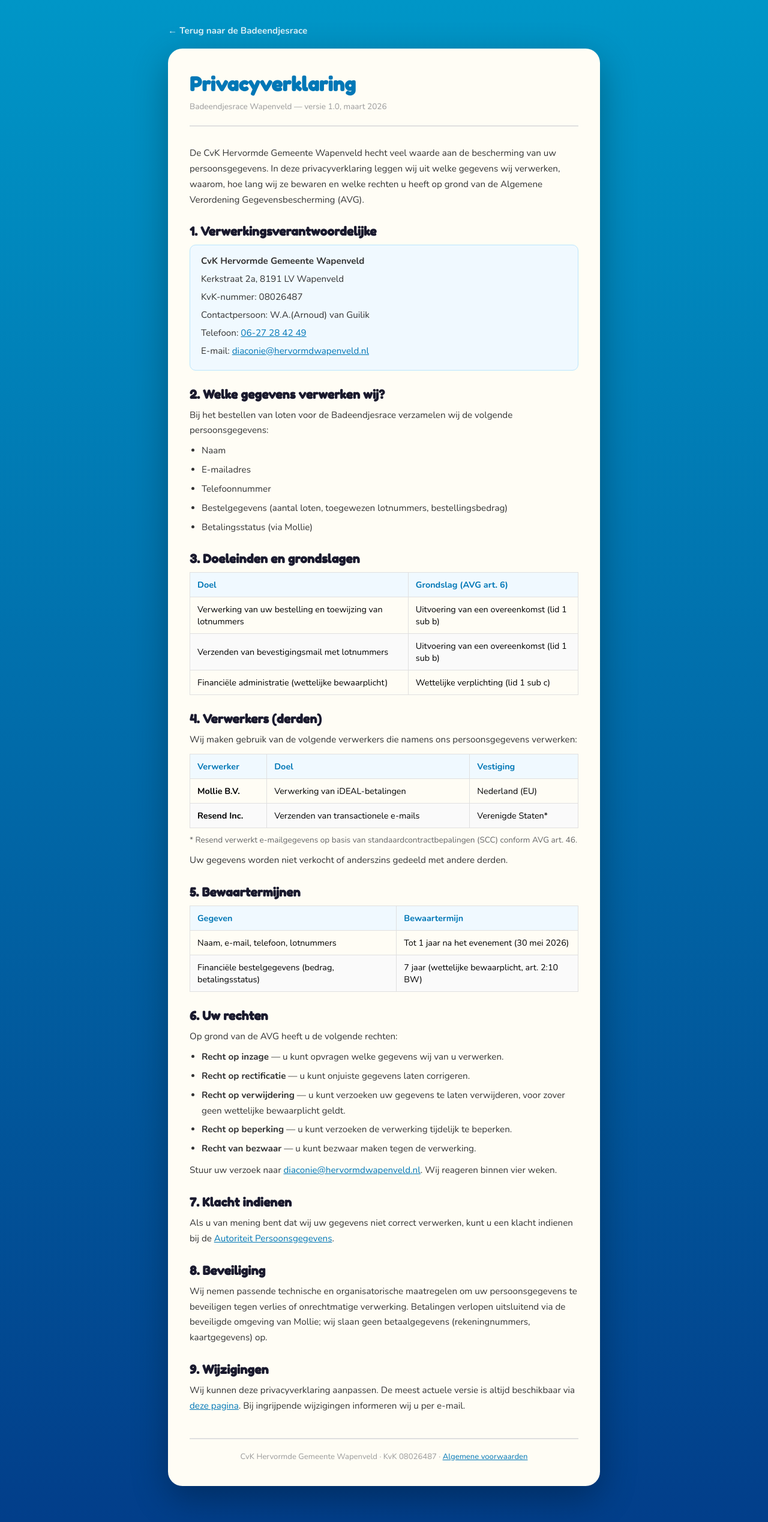
After one commit to palmw01/eendjesrace, a Flask app: page /privacy in a window 1280 px wide. The commit adds this page. Shown: the whole page at 60% size. Run offline with Flask 3, Linux system fonts and the light colour scheme; parts of the project's set-up code (start-up, migrations or seed data) failed here and were passed over.

Commit message:
Voeg wettelijke pagina's toe voor Mollie-compliance
- /privacy: AVG-conforme privacyverklaring met verwerkingsverantwoordelijke,
  grondslagen, verwerkers (Mollie/Resend), bewaartermijnen en rechten
- /voorwaarden: algemene voorwaarden met KvK 08026487, lotregels,
  betaalbeleid, herroepingsrecht en aansprakelijkheid
- Footer met organisatiegegevens, KvK en links op homepage en betaald-pagina
- 6 nieuwe tests (TestWettelijkePaginas), totaal 208
- README en CLAUDE.md bijgewerkt

Co-Authored-By: Claude Sonnet 4.6 <noreply@anthropic.com>

```diff
--- a/app.py
+++ b/app.py
@@ -1196,6 +1196,16 @@ def reset_database():
     return redirect(url_for("admin"))
 
 
+@app.route("/privacy")
+def privacy():
+    return render_template("privacy.html")
+
+
+@app.route("/voorwaarden")
+def voorwaarden():
+    return render_template("voorwaarden.html")
+
+
 # ─── Database initialisatie (ook voor gunicorn) ───────────────────────────────
 # BUG-FIX: init_db() stond alleen in if __name__ == "__main__", waardoor gunicorn
 # (Procfile: gunicorn app:app) de tabellen nooit aanmaakte en direct crashte
--- /dev/null
+++ b/templates/privacy.html
@@ -0,0 +1,246 @@
+<!DOCTYPE html>
+<html lang="nl">
+<head>
+  <meta charset="UTF-8" />
+  <meta name="viewport" content="width=device-width, initial-scale=1.0" />
+  <title>Privacyverklaring – Badeendjesrace Wapenveld</title>
+  <link rel="icon" href="{{ url_for('static', filename='img/eend-favicon.png') }}">
+  <link rel="preconnect" href="https://fonts.googleapis.com">
+  <link href="https://fonts.googleapis.com/css2?family=Fredoka+One&family=Nunito:wght@400;600;700&display=swap" rel="stylesheet">
+  <style>
+    * { box-sizing: border-box; margin: 0; padding: 0; }
+    body {
+      font-family: 'Nunito', sans-serif;
+      background: linear-gradient(180deg, #0096C7 0%, #023E8A 100%);
+      min-height: 100vh;
+      padding: 40px 20px 60px;
+    }
+    .container {
+      max-width: 720px;
+      margin: 0 auto;
+    }
+    .terug-link {
+      display: inline-block;
+      color: white;
+      text-decoration: none;
+      font-weight: 700;
+      font-size: 0.95rem;
+      margin-bottom: 20px;
+      opacity: 0.85;
+    }
+    .terug-link:hover { opacity: 1; }
+    .kaart {
+      background: #FFFDF5;
+      border-radius: 24px;
+      padding: 40px 36px;
+      box-shadow: 0 20px 60px rgba(0,0,0,0.3);
+    }
+    .kaart header {
+      text-align: left;
+      margin-bottom: 32px;
+      border-bottom: 2px solid #E0E0E0;
+      padding-bottom: 20px;
+    }
+    h1 {
+      font-family: 'Fredoka One', cursive;
+      font-size: 2rem;
+      color: #0077B6;
+      margin-bottom: 6px;
+    }
+    .versie {
+      font-size: 0.85rem;
+      color: #999;
+    }
+    h2 {
+      font-family: 'Fredoka One', cursive;
+      font-size: 1.25rem;
+      color: #1A1A2E;
+      margin: 28px 0 10px;
+    }
+    p, li {
+      font-size: 0.95rem;
+      line-height: 1.7;
+      color: #333;
+    }
+    ul, ol {
+      padding-left: 20px;
+      margin-top: 8px;
+    }
+    li { margin-bottom: 6px; }
+    a { color: #0077B6; }
+    table {
+      width: 100%;
+      border-collapse: collapse;
+      margin-top: 10px;
+      font-size: 0.9rem;
+    }
+    th, td {
+      text-align: left;
+      padding: 10px 12px;
+      border: 1px solid #E0E0E0;
+    }
+    th {
+      background: #F0F9FF;
+      font-weight: 700;
+      color: #0077B6;
+    }
+    tr:nth-child(even) td { background: #FAFAFA; }
+    .info-blok {
+      background: #F0F9FF;
+      border: 1px solid #BAE6FD;
+      border-radius: 10px;
+      padding: 14px 18px;
+      margin-top: 10px;
+    }
+    .info-blok p { margin-bottom: 4px; }
+    footer {
+      margin-top: 40px;
+      padding-top: 20px;
+      border-top: 2px solid #E0E0E0;
+      text-align: center;
+      font-size: 0.82rem;
+      color: #999;
+    }
+  </style>
+</head>
+<body>
+  <div class="container">
+    <a href="/" class="terug-link">← Terug naar de Badeendjesrace</a>
+
+    <div class="kaart">
+      <header>
+        <h1>Privacyverklaring</h1>
+        <p class="versie">Badeendjesrace Wapenveld &mdash; versie 1.0, maart 2026</p>
+      </header>
+
+      <p>
+        De CvK Hervormde Gemeente Wapenveld hecht veel waarde aan de bescherming van uw persoonsgegevens.
+        In deze privacyverklaring leggen wij uit welke gegevens wij verwerken, waarom, hoe lang wij ze bewaren
+        en welke rechten u heeft op grond van de Algemene Verordening Gegevensbescherming (AVG).
+      </p>
+
+      <h2>1. Verwerkingsverantwoordelijke</h2>
+      <div class="info-blok">
+        <p><strong>CvK Hervormde Gemeente Wapenveld</strong></p>
+        <p>Kerkstraat 2a, 8191 LV Wapenveld</p>
+        <p>KvK-nummer: 08026487</p>
+        <p>Contactpersoon: W.A.(Arnoud) van Guilik</p>
+        <p>Telefoon: <a href="tel:0627284249">06-27 28 42 49</a></p>
+        <p>E-mail: <a href="mailto:diaconie@hervormdwapenveld.nl">diaconie@hervormdwapenveld.nl</a></p>
+      </div>
+
+      <h2>2. Welke gegevens verwerken wij?</h2>
+      <p>Bij het bestellen van loten voor de Badeendjesrace verzamelen wij de volgende persoonsgegevens:</p>
+      <ul>
+        <li>Naam</li>
+        <li>E-mailadres</li>
+        <li>Telefoonnummer</li>
+        <li>Bestelgegevens (aantal loten, toegewezen lotnummers, bestellingsbedrag)</li>
+        <li>Betalingsstatus (via Mollie)</li>
+      </ul>
+
+      <h2>3. Doeleinden en grondslagen</h2>
+      <table>
+        <thead>
+          <tr><th>Doel</th><th>Grondslag (AVG art. 6)</th></tr>
+        </thead>
+        <tbody>
+          <tr>
+            <td>Verwerking van uw bestelling en toewijzing van lotnummers</td>
+            <td>Uitvoering van een overeenkomst (lid 1 sub b)</td>
+          </tr>
+          <tr>
+            <td>Verzenden van bevestigingsmail met lotnummers</td>
+            <td>Uitvoering van een overeenkomst (lid 1 sub b)</td>
+          </tr>
+          <tr>
+            <td>Financiële administratie (wettelijke bewaarplicht)</td>
+            <td>Wettelijke verplichting (lid 1 sub c)</td>
+          </tr>
+        </tbody>
+      </table>
+
+      <h2>4. Verwerkers (derden)</h2>
+      <p>Wij maken gebruik van de volgende verwerkers die namens ons persoonsgegevens verwerken:</p>
+      <table>
+        <thead>
+          <tr><th>Verwerker</th><th>Doel</th><th>Vestiging</th></tr>
+        </thead>
+        <tbody>
+          <tr>
+            <td><strong>Mollie B.V.</strong></td>
+            <td>Verwerking van iDEAL-betalingen</td>
+            <td>Nederland (EU)</td>
+          </tr>
+          <tr>
+            <td><strong>Resend Inc.</strong></td>
+            <td>Verzenden van transactionele e-mails</td>
+            <td>Verenigde Staten*</td>
+          </tr>
+        </tbody>
+      </table>
+      <p style="margin-top:8px;font-size:0.85rem;color:#666;">
+        * Resend verwerkt e-mailgegevens op basis van standaardcontractbepalingen (SCC) conform AVG art. 46.
+      </p>
+      <p style="margin-top:10px;">
+        Uw gegevens worden niet verkocht of anderszins gedeeld met andere derden.
+      </p>
+
+      <h2>5. Bewaartermijnen</h2>
+      <table>
+        <thead>
+          <tr><th>Gegeven</th><th>Bewaartermijn</th></tr>
+        </thead>
+        <tbody>
+          <tr>
+            <td>Naam, e-mail, telefoon, lotnummers</td>
+            <td>Tot 1 jaar na het evenement (30 mei 2026)</td>
+          </tr>
+          <tr>
+            <td>Financiële bestelgegevens (bedrag, betalingsstatus)</td>
+            <td>7 jaar (wettelijke bewaarplicht, art. 2:10 BW)</td>
+          </tr>
+        </tbody>
+      </table>
+
+      <h2>6. Uw rechten</h2>
+      <p>Op grond van de AVG heeft u de volgende rechten:</p>
+      <ul>
+        <li><strong>Recht op inzage</strong> — u kunt opvragen welke gegevens wij van u verwerken.</li>
+        <li><strong>Recht op rectificatie</strong> — u kunt onjuiste gegevens laten corrigeren.</li>
+        <li><strong>Recht op verwijdering</strong> — u kunt verzoeken uw gegevens te laten verwijderen, voor zover geen wettelijke bewaarplicht geldt.</li>
+        <li><strong>Recht op beperking</strong> — u kunt verzoeken de verwerking tijdelijk te beperken.</li>
+        <li><strong>Recht van bezwaar</strong> — u kunt bezwaar maken tegen de verwerking.</li>
+      </ul>
+      <p style="margin-top:10px;">
+        Stuur uw verzoek naar <a href="mailto:diaconie@hervormdwapenveld.nl">diaconie@hervormdwapenveld.nl</a>.
+        Wij reageren binnen vier weken.
+      </p>
+
+      <h2>7. Klacht indienen</h2>
+      <p>
+        Als u van mening bent dat wij uw gegevens niet correct verwerken, kunt u een klacht indienen bij de
+        <a href="https://autoriteitpersoonsgegevens.nl" target="_blank" rel="noopener">Autoriteit Persoonsgegevens</a>.
+      </p>
+
+      <h2>8. Beveiliging</h2>
+      <p>
+        Wij nemen passende technische en organisatorische maatregelen om uw persoonsgegevens te beveiligen
+        tegen verlies of onrechtmatige verwerking. Betalingen verlopen uitsluitend via de beveiligde
+        omgeving van Mollie; wij slaan geen betaalgegevens (rekeningnummers, kaartgegevens) op.
+      </p>
+
+      <h2>9. Wijzigingen</h2>
+      <p>
+        Wij kunnen deze privacyverklaring aanpassen. De meest actuele versie is altijd beschikbaar via
+        <a href="/privacy">deze pagina</a>. Bij ingrijpende wijzigingen informeren wij u per e-mail.
+      </p>
+
+      <footer>
+        CvK Hervormde Gemeente Wapenveld &middot; KvK 08026487 &middot;
+        <a href="/voorwaarden">Algemene voorwaarden</a>
+      </footer>
+    </div>
+  </div>
+</body>
+</html>
```
Also changed, not shown: CLAUDE.md (+5 -1 lines), templates/betaald.html (+16 -0 lines), templates/index.html (+25 -0 lines), templates/voorwaarden.html (added, +196 -0 lines), tests/test_app.py (+40 -0 lines), README.md.
